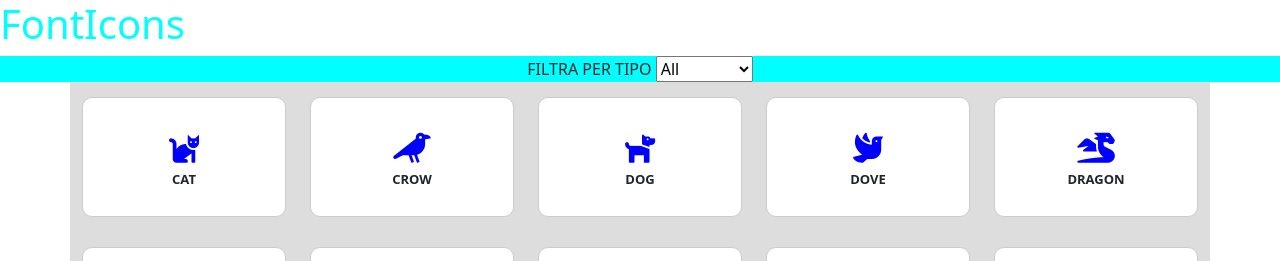
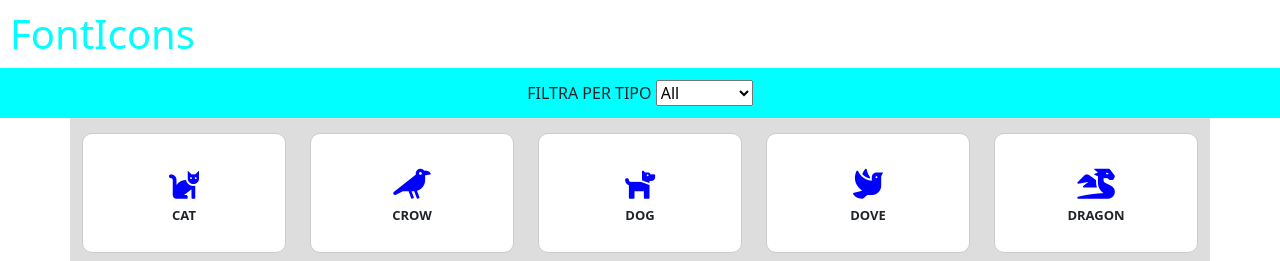
Before and after one commit to NoemiPatermo/js-es6-icons, a plain HTML site: page index.html in a window 1280 px wide. Shown: the top 261 px of the page. Drawn offline with nearby package versions, Linux system fonts and the light colour scheme.

Commit message:
js-es6-icons

```diff
--- a/css/style.css
+++ b/css/style.css
@@ -1,13 +1,17 @@
 .icons-container{
     background-color:#ddd;
 }
+
 nav h1{
     color: aqua;
+    margin: 10px 10px;
 }
 .select-box{
     display: flex;
     justify-content: center;
+    align-items: center;
     background-color: aqua;
+    height: 50px;
 }
 
 .icon-card{ /* è la tua col*/
```
